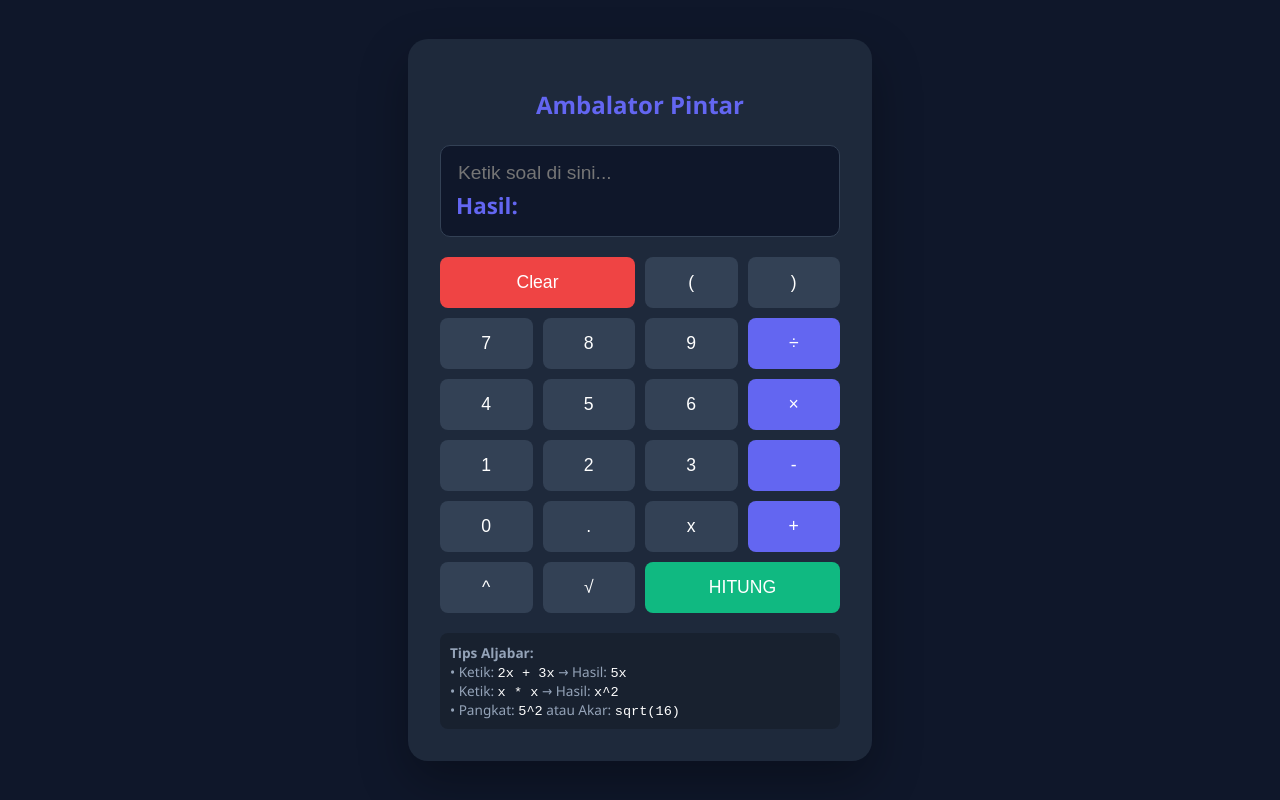
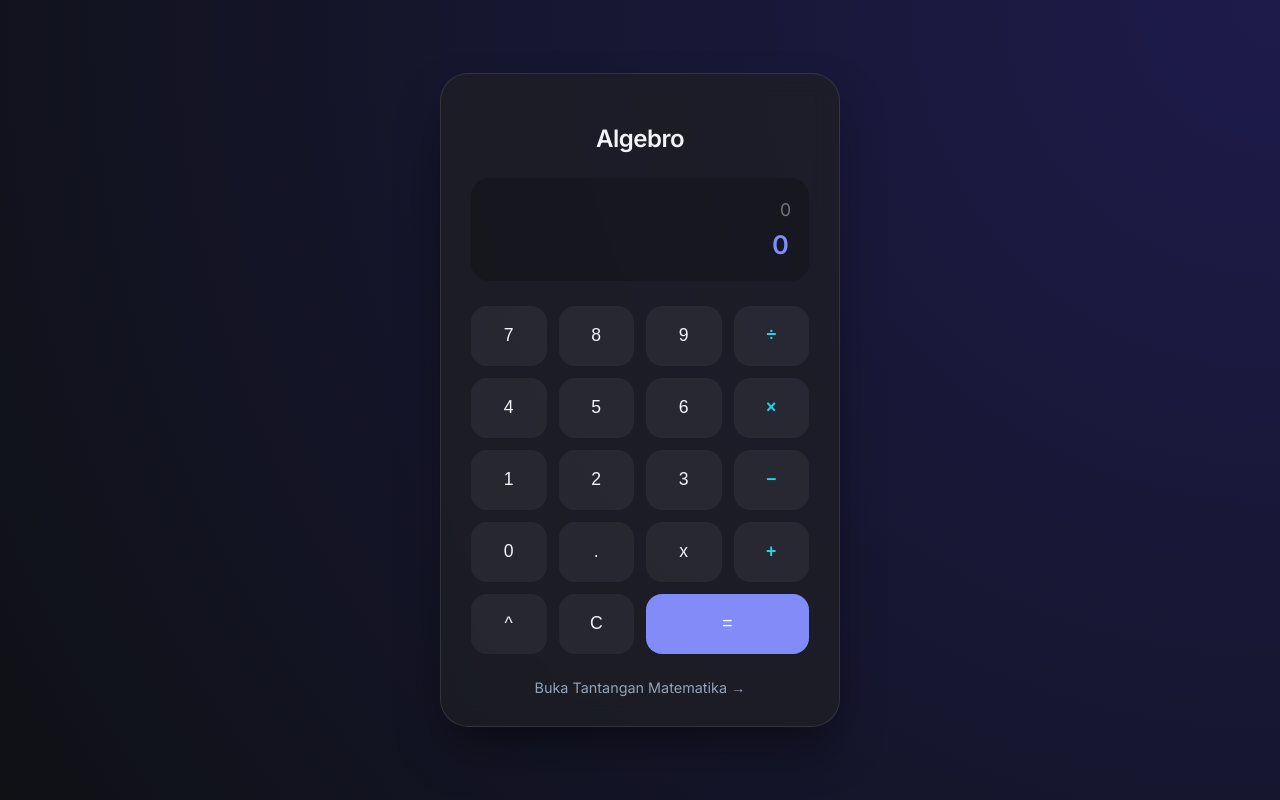
Before and after one commit to mb123-web/Aljabar, a plain HTML site: page index.html in a window 1280 px wide. Shown: the top 800 px of the page. Drawn offline with nearby package versions, Linux system fonts and the light colour scheme.

Commit message:
index.html

```diff
--- a/index.html
+++ b/index.html
@@ -3,19 +3,26 @@
 <head>
     <meta charset="UTF-8">
     <meta name="viewport" content="width=device-width, initial-scale=1.0">
-    <title>Ambalator Keren</title>
+    <title>Ambatron - The Smart Calculator</title>
     <script src="https://cdnjs.cloudflare.com/ajax/libs/mathjs/11.8.0/math.js"></script>
     <style>
+        @import url('https://fonts.googleapis.com/css2?family=Inter:wght@300;400;600&display=swap');
+
         :root {
-            --primary: #6366f1;
-            --bg: #0f172a;
-            --card: #1e293b;
-            --text: #f8fafc;
+            --bg: #0f1115;
+            --card-bg: rgba(30, 32, 35, 0.7);
+            --primary: #818cf8;
+            --text: #f1f5f9;
+            --text-dim: #94a3b8;
+            --accent: #22d3ee;
+            --success: #34d399;
+            --error: #fb7185;
         }
 
         body {
-            font-family: 'Segoe UI', Tahoma, Geneva, Verdana, sans-serif;
-            background-color: var(--bg);
+            font-family: 'Inter', sans-serif;
+            background: var(--bg);
+            background-image: radial-gradient(circle at top right, #1e1b4b, #0f1115);
             color: var(--text);
             display: flex;
             justify-content: center;
@@ -24,172 +31,232 @@
             margin: 0;
         }
 
-        .calc-card {
-            background: var(--card);
-            padding: 2rem;
-            border-radius: 20px;
-            box-shadow: 0 20px 50px rgba(0,0,0,0.3);
-            width: 100%;
+        .container {
+            width: 90%;
             max-width: 400px;
+            transition: all 0.6s cubic-bezier(0.4, 0, 0.2, 1);
         }
 
-        h1 { text-align: center; font-size: 1.5rem; margin-bottom: 1.5rem; color: var(--primary); }
+        .glass-card {
+            background: var(--card-bg);
+            backdrop-filter: blur(12px);
+            -webkit-backdrop-filter: blur(12px);
+            border: 1px solid rgba(255, 255, 255, 0.1);
+            border-radius: 28px;
+            padding: 30px;
+            box-shadow: 0 25px 50px -12px rgba(0, 0, 0, 0.5);
+        }
 
-        .screen {
-            background: #0f172a;
-            padding: 15px;
-            border-radius: 10px;
-            margin-bottom: 20px;
-            border: 1px solid #334155;
+        h2 { font-weight: 600; letter-spacing: -0.5px; margin-bottom: 25px; text-align: center; }
+
+        /* --- UI KALKULATOR --- */
+        .display-area {
+            background: rgba(0, 0, 0, 0.2);
+            padding: 20px;
+            border-radius: 18px;
+            margin-bottom: 25px;
+            text-align: right;
         }
 
         input {
             width: 100%;
             background: transparent;
             border: none;
-            color: #fff;
-            font-size: 1.2rem;
+            color: var(--text);
+            font-size: 1.1rem;
             outline: none;
-            margin-bottom: 5px;
+            text-align: right;
+            font-family: 'Inter', sans-serif;
         }
 
         #result {
+            font-size: 1.6rem;
+            font-weight: 600;
             color: var(--primary);
-            font-weight: bold;
-            font-size: 1.4rem;
-            min-height: 30px;
-            word-break: break-all;
+            margin-top: 8px;
+            min-height: 32px;
         }
 
-        .grid {
-            display: grid;
-            grid-template-columns: repeat(4, 1fr);
-            gap: 10px;
+        .grid { display: grid; grid-template-columns: repeat(4, 1fr); gap: 12px; }
+
+        button {
+            height: 60px;
+            border-radius: 16px;
+            border: none;
+            background: rgba(255, 255, 255, 0.05);
+            color: var(--text);
+            font-size: 1.1rem;
+            font-weight: 400;
+            cursor: pointer;
+            transition: 0.2s;
         }
 
-        button {
-            padding: 15px;
-            border: none;
-            border-radius: 8px;
-            background: #334155;
-            color: white;
-            font-size: 1.1rem;
-            cursor: pointer;
-            transition: all 0.2s;
+        button:hover { background: rgba(255, 255, 255, 0.15); transform: translateY(-2px); }
+        .btn-op { color: var(--accent); font-weight: 600; }
+        .btn-eq { background: var(--primary); color: white; grid-column: span 2; }
+        .btn-eq:hover { background: #6366f1; }
+
+        /* --- UI GAME --- */
+        .btn-diff {
+            width: 100%;
+            margin-bottom: 12px;
+            height: 55px;
+            text-align: left;
+            padding-left: 20px;
+            display: flex;
+            align-items: center;
+            justify-content: space-between;
         }
 
-        button:hover { background: #475569; transform: translateY(-2px); }
+        #game-play-zone { display: none; text-align: center; }
+        .q-text { font-size: 2rem; font-weight: 600; margin: 30px 0; }
 
-        .btn-op { background: var(--primary); }
-        .btn-op:hover { background: #4f46e5; }
+        .ans-input {
+            width: 100%;
+            padding: 15px;
+            border-radius: 14px;
+            border: 1px solid rgba(255,255,255,0.1);
+            background: rgba(0,0,0,0.2);
+            color: white;
+            text-align: center;
+            font-size: 1.2rem;
+            box-sizing: border-box;
+            margin-bottom: 15px;
+        }
 
-        .btn-clear { background: #ef4444; grid-column: span 2; }
-        .btn-equal { background: #10b981; grid-column: span 2; }
+        .link-switch {
+            display: block;
+            text-align: center;
+            margin-top: 25px;
+            font-size: 0.9rem;
+            color: var(--text-dim);
+            cursor: pointer;
+            transition: 0.2s;
+        }
+        .link-switch:hover { color: var(--primary); }
 
-        .guide {
-            margin-top: 20px;
-            font-size: 0.85rem;
-            color: #94a3b8;
-            background: rgba(0,0,0,0.2);
-            padding: 10px;
-            border-radius: 8px;
-        }
+        /* Animation Classes */
+        .hidden { opacity: 0; transform: scale(0.95); pointer-events: none; position: absolute; width: 340px; }
+        .visible { opacity: 1; transform: scale(1); position: relative; }
     </style>
 </head>
 <body>
 
-<div class="calc-card">
-    <h1>Ambalator Pintar</h1>
-
-    <div class="screen">
-        <input type="text" id="input" placeholder="Ketik soal di sini..." autocomplete="off">
-        <div id="result">Hasil: </div>
+<div class="container">
+    <div id="calc-section" class="glass-card visible">
+        <h2>Algebro</h2>
+        <div class="display-area">
+            <input type="text" id="input" placeholder="0" readonly>
+            <div id="result">0</div>
+        </div>
+        <div class="grid">
+            <button onclick="addChar('7')">7</button><button onclick="addChar('8')">8</button><button onclick="addChar('9')">9</button><button class="btn-op" onclick="addChar('/')">÷</button>
+            <button onclick="addChar('4')">4</button><button onclick="addChar('5')">5</button><button onclick="addChar('6')">6</button><button class="btn-op" onclick="addChar('*')">×</button>
+            <button onclick="addChar('1')">1</button><button onclick="addChar('2')">2</button><button onclick="addChar('3')">3</button><button class="btn-op" onclick="addChar('-')">−</button>
+            <button onclick="addChar('0')">0</button><button onclick="addChar('.')">.</button><button onclick="addChar('x')">x</button><button class="btn-op" onclick="addChar('+')">+</button>
+            <button onclick="addChar('^')">^</button><button onclick="clearAll()">C</button>
+            <button class="btn-eq" onclick="calculate()">=</button>
+        </div>
+        <span class="link-switch" onclick="switchView('game')">Buka Tantangan Matematika →</span>
     </div>
 
-    <div class="grid">
-        <button class="btn-clear" onclick="clearAll()">Clear</button>
-        <button onclick="addChar('(')">(</button>
-        <button onclick="addChar(')')">)</button>
+    <div id="game-section" class="glass-card hidden">
+        <div id="difficulty-selection">
+            <h2>Pilih Kesulitan</h2>
+            <button class="btn-diff" onclick="startGame('easy')">Easy <span>10 Soal</span></button>
+            <button class="btn-diff" onclick="startGame('medium')">Medium <span>25 Soal</span></button>
+            <button class="btn-diff" onclick="startGame('hard')">Hard <span>35 Soal</span></button>
+            <span class="link-switch" onclick="switchView('calc')">← Kembali ke Kalkulator</span>
+        </div>
 
-        <button onclick="addChar('7')">7</button>
-        <button onclick="addChar('8')">8</button>
-        <button onclick="addChar('9')">9</button>
-        <button class="btn-op" onclick="addChar('/')">÷</button>
-
-        <button onclick="addChar('4')">4</button>
-        <button onclick="addChar('5')">5</button>
-        <button onclick="addChar('6')">6</button>
-        <button class="btn-op" onclick="addChar('*')">×</button>
-
-        <button onclick="addChar('1')">1</button>
-        <button onclick="addChar('2')">2</button>
-        <button onclick="addChar('3')">3</button>
-        <button class="btn-op" onclick="addChar('-')">-</button>
-
-        <button onclick="addChar('0')">0</button>
-        <button onclick="addChar('.')">.</button>
-        <button onclick="addChar('x')">x</button>
-        <button class="btn-op" onclick="addChar('+')">+</button>
-
-        <button onclick="addChar('^')">^</button>
-        <button onclick="addChar('sqrt(')">√</button>
-        <button class="btn-equal" onclick="calculate()">HITUNG</button>
-    </div>
-
-    <div class="guide">
-        <b>Tips Aljabar:</b><br>
-        • Ketik: <code style="color:white">2x + 3x</code> → Hasil: <code style="color:white">5x</code><br>
-        • Ketik: <code style="color:white">x * x</code> → Hasil: <code style="color:white">x^2</code><br>
-        • Pangkat: <code style="color:white">5^2</code> atau Akar: <code style="color:white">sqrt(16)</code>
+        <div id="game-play-zone">
+            <div style="color: var(--text-dim); font-size: 0.8rem;" id="progress-text">SOAL 1 DARI 10</div>
+            <div class="q-text" id="question">12 + 5</div>
+            <input type="number" class="ans-input" id="game-input" placeholder="Jawaban">
+            <div id="game-feedback" style="min-height: 20px; font-size: 0.9rem; margin-bottom: 15px;"></div>
+            <button class="btn-eq" style="width:100%" onclick="checkAnswer()">Konfirmasi</button>
+        </div>
     </div>
 </div>
 
 <script>
-    const inputField = document.getElementById('input');
-    const resultField = document.getElementById('result');
-
-    function addChar(char) {
-        inputField.value += char;
-    }
-
-    function clearAll() {
-        inputField.value = '';
-        resultField.innerText = 'Hasil: ';
-    }
-
-    function calculate() {
-        const val = inputField.value;
-        if (!val) return;
-
-        try {
-            // Kita coba evaluasi secara angka dulu
-            const evalResult = math.evaluate(val);
-
-            // Jika hasilnya berupa fungsi atau simbol (aljabar), kita sederhanakan
-            if (typeof evalResult === 'function' || val.includes('x') || val.includes('y')) {
-                const simplified = math.simplify(val).toString();
-                resultField.innerText = "= " + simplified;
-            } else {
-                resultField.innerText = "= " + evalResult;
-            }
-        } catch (err) {
-            // Jika gagal evaluate, mungkin itu ekspresi aljabar murni
-            try {
-                const simplified = math.simplify(val).toString();
-                resultField.innerText = "= " + simplified;
-            } catch (innerErr) {
-                resultField.innerText = "Error: Input salah";
-            }
+    // Transisi View
+    function switchView(target) {
+        const calc = document.getElementById('calc-section');
+        const game = document.getElementById('game-section');
+        if(target === 'game') {
+            calc.className = 'glass-card hidden';
+            setTimeout(() => { game.className = 'glass-card visible'; }, 400);
+        } else {
+            game.className = 'glass-card hidden';
+            setTimeout(() => { calc.className = 'glass-card visible'; }, 400);
         }
     }
 
-    // Biar bisa tekan "Enter" untuk hitung
-    inputField.addEventListener("keypress", function(event) {
-        if (event.key === "Enter") {
-            calculate();
+    // Kalkulator
+    const inputField = document.getElementById('input');
+    const resultField = document.getElementById('result');
+    function addChar(c) { inputField.value += c; }
+    function clearAll() { inputField.value = ''; resultField.innerText = '0'; }
+    function calculate() {
+        try {
+            const val = inputField.value;
+            if(!val) return;
+            const res = math.evaluate(val);
+            resultField.innerText = (typeof res === 'number') ? Number(res.toFixed(4)) : math.simplify(val).toString();
+        } catch(e) { resultField.innerText = "Error"; }
+    }
+
+    // Game Logic
+    let gState = { lvl: '', cur: 1, total: 0, ans: '' };
+
+    function startGame(lvl) {
+        gState.lvl = lvl;
+        gState.cur = 1;
+        gState.total = lvl === 'easy' ? 10 : lvl === 'medium' ? 25 : 35;
+        document.getElementById('difficulty-selection').style.display = 'none';
+        document.getElementById('game-play-zone').style.display = 'block';
+        genQ();
+    }
+
+    function genQ() {
+        let q = ""; let a = 0;
+        if(gState.lvl === 'easy') {
+            let x = math.randomInt(1,20), y = math.randomInt(1,20);
+            q = `${x} + ${y}`; a = x + y;
+        } else if(gState.lvl === 'medium') {
+            let x = math.randomInt(5,15), y = math.randomInt(5,15);
+            q = `${x} × ${y}`; a = x * y;
+        } else {
+            let x = math.randomInt(2,10);
+            q = `x + ${x} = ${x+x+5}, x?`; a = x+5;
         }
-    });
+        document.getElementById('question').innerText = q;
+        gState.ans = a;
+        document.getElementById('progress-text').innerText = `SOAL ${gState.cur} DARI ${gState.total}`;
+        document.getElementById('game-input').value = '';
+        document.getElementById('game-feedback').innerText = '';
+    }
+
+    function checkAnswer() {
+        const u = document.getElementById('game-input').value;
+        const f = document.getElementById('game-feedback');
+        if(u == gState.ans) {
+            f.innerText = "Luar biasa!"; f.style.color = 'var(--success)';
+            setTimeout(() => {
+                if(gState.cur < gState.total) { gState.cur++; genQ(); }
+                else { alert("Misi Selesai!"); backToCalc(); }
+            }, 600);
+        } else {
+            f.innerText = "Coba lagi, ya!"; f.style.color = 'var(--error)';
+        }
+    }
+
+    function backToCalc() {
+        document.getElementById('difficulty-selection').style.display = 'block';
+        document.getElementById('game-play-zone').style.display = 'none';
+        switchView('calc');
+    }
 </script>
-
 </body>
 </html>
```
